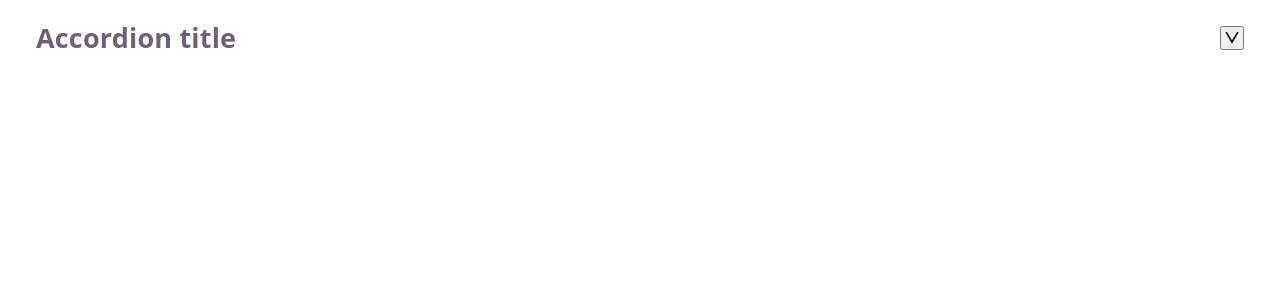
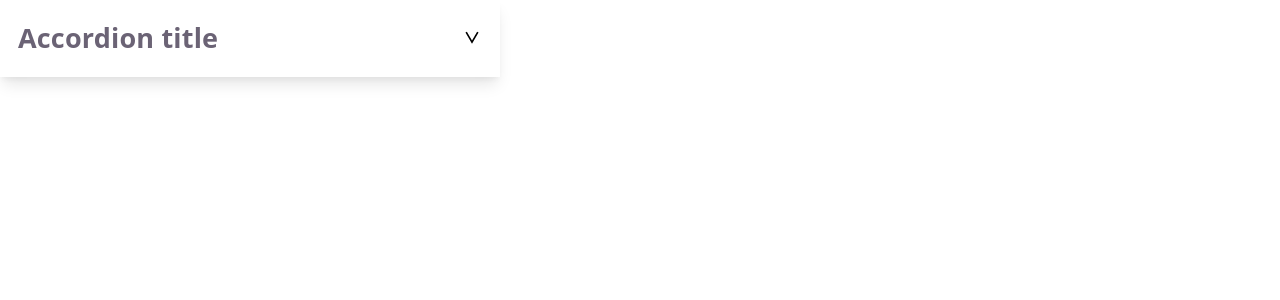
Before and after one commit to MatiasBastarrica/project-cv-application-top, a React (Vite) app: page / in a window 1280 px wide. Shown: the top 300 px of the page. Built offline with nearby package versions, Linux system fonts and the light colour scheme.

Commit message:
Style the "Accordion" component

```diff
--- a/src/App.css
+++ b/src/App.css
@@ -13,10 +13,12 @@
 }
 
 .accordion-container {
+  box-shadow: var(--shadow);
+  max-width: 500px;
+  padding: 1rem;
   display: flex;
   flex-direction: column;
   gap: 1rem;
-  padding: 1rem 2rem;
 }
 
 .accordion-container svg {
@@ -27,6 +29,16 @@
   display: flex;
   align-items: center;
   justify-content: space-between;
+}
+
+.accordion-title button {
+  border: none;
+  background-color: transparent;
+  transition: transform 300ms ease-in-out;
+}
+
+.accordion-title button:hover {
+  cursor: pointer;
 }
 
 /* ### FORM SECTION ### */
```
